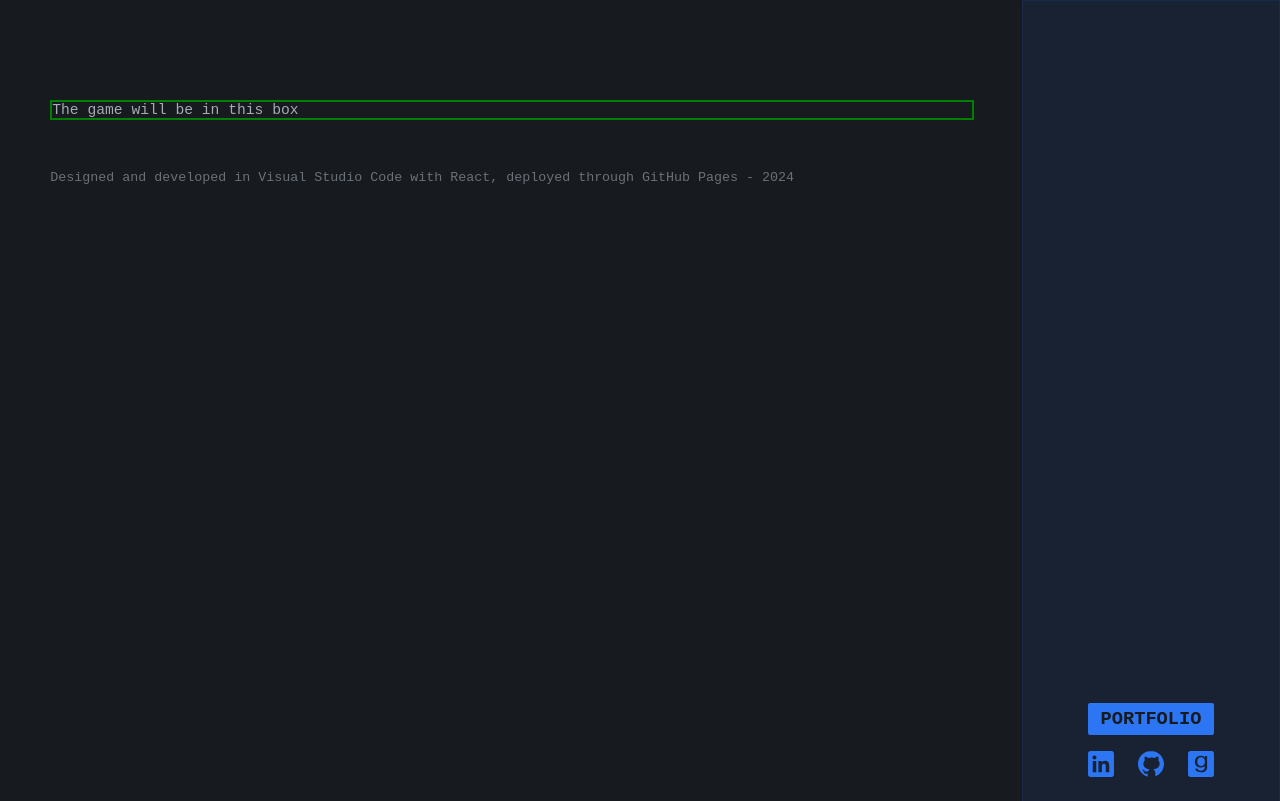
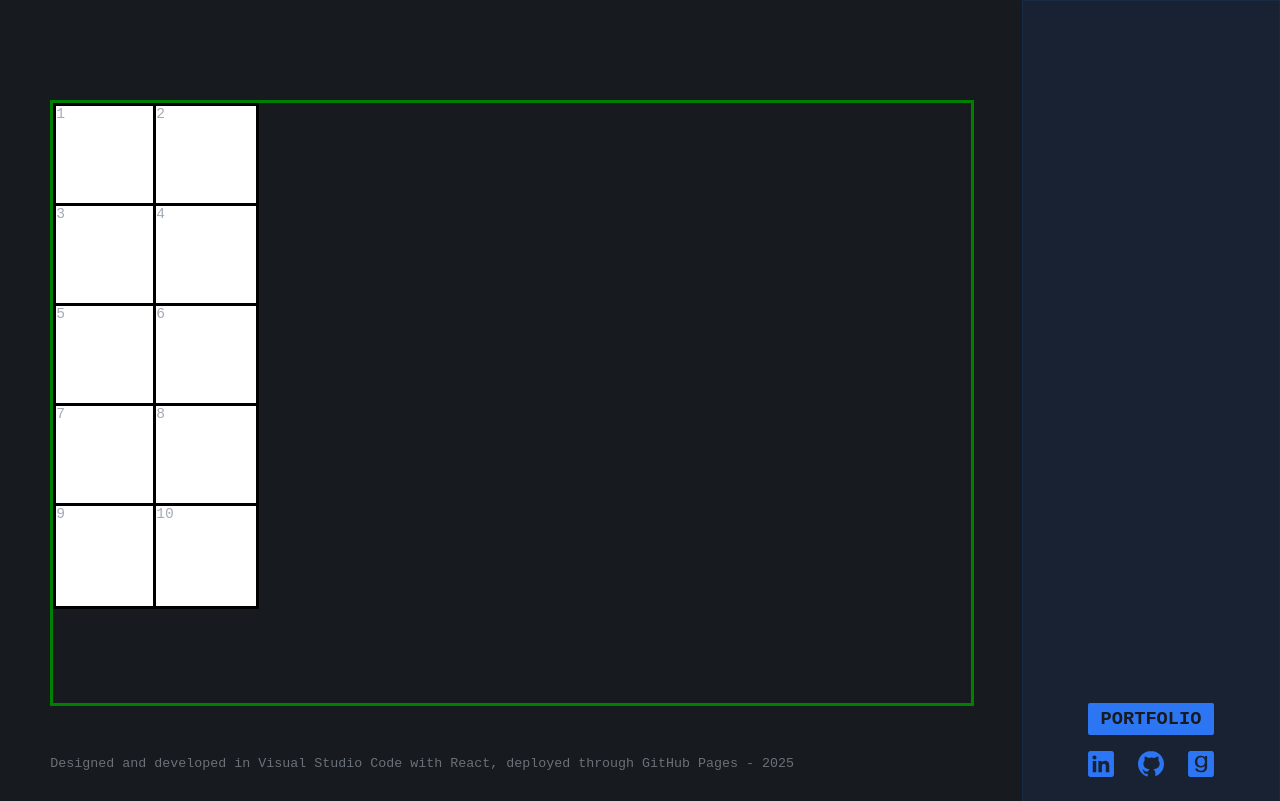
Before and after one commit to callumSharman/conways-react, a React (Create React App) app: page / in a window 1280 px wide. Built offline with nearby package versions, Linux system fonts and the light colour scheme.

Commit message:
begin gameboard component

```diff
--- a/src/App.css
+++ b/src/App.css
@@ -86,12 +86,6 @@ h3{
   text-align: left;
 }
 
-.gameSpace{
-  border: solid;
-  border-width: 2px;
-  border-color: green;
-}
-
 @media(max-width: 768px) {
   .main{
     width: 100%;
--- a/src/App.js
+++ b/src/App.js
@@ -1,6 +1,7 @@
 import './App.css';
 import { useState, useEffect } from 'react';
 import Menu from './components/Menu/index.js';
+import GameBoard from './components/GameBoard/index.js';
 
 
 function App() {
@@ -25,10 +26,10 @@ function App() {
       <div className='main'>
         <div className='mainContent'>
 
-          <div className='gameSpace'>The game will be in this box</div>
+          <GameBoard numCols={2} numRows={6}></GameBoard>
 
           <div className='section' id='footer'>
-            Designed and developed in Visual Studio Code with React, deployed through GitHub Pages - 2024
+            Designed and developed in Visual Studio Code with React, deployed through GitHub Pages - 2025
           </div>
 
         </div>
--- /dev/null
+++ b/src/components/GameBoard/index.css
@@ -0,0 +1,15 @@
+.grid{
+  display: grid;
+  height: auto;
+  width: auto;
+  border: solid;
+  border-color: green;
+}
+
+.cell{
+  border: solid;
+  border-color: black;
+  width: 100px;
+  height: 100px;
+  background-color: white;
+}
--- /dev/null
+++ b/src/components/GameBoard/index.js
@@ -0,0 +1,26 @@
+import './index.css'
+
+function GameBoard({numRows, numCols}){
+
+  return(
+    <>
+      <div className='grid' style={{gridTemplateColumns: `repeat(${numCols}, 100px)`,
+                                    gridTemplateRows: `repeat(${numRows}, 100px)`,
+      }}>
+        <div className='cell'>1</div>
+        <div className='cell'>2</div>
+        <div className='cell'>3</div>
+        <div className='cell'>4</div>
+        <div className='cell'>5</div>
+        <div className='cell'>6</div>
+        <div className='cell'>7</div>
+        <div className='cell'>8</div>
+        <div className='cell'>9</div>
+        <div className='cell'>10</div>
+
+      </div>
+    </>
+  );
+}
+
+export default GameBoard;
```
